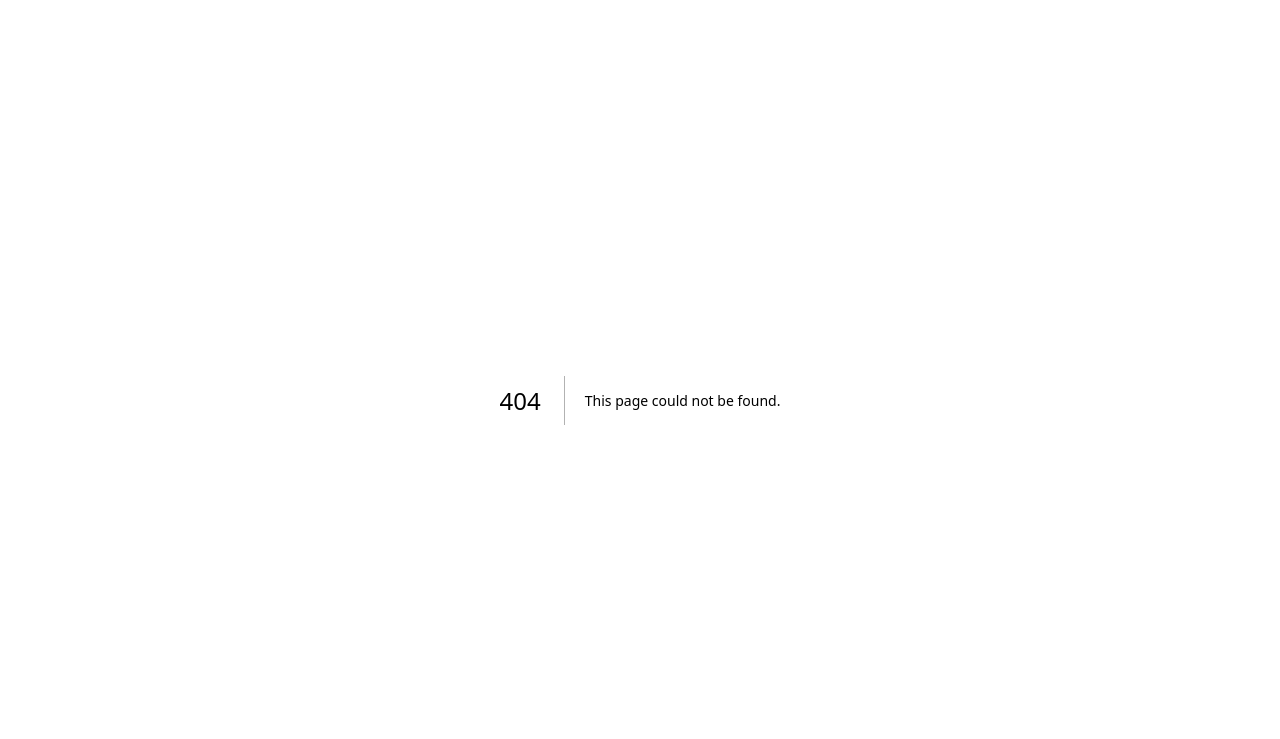
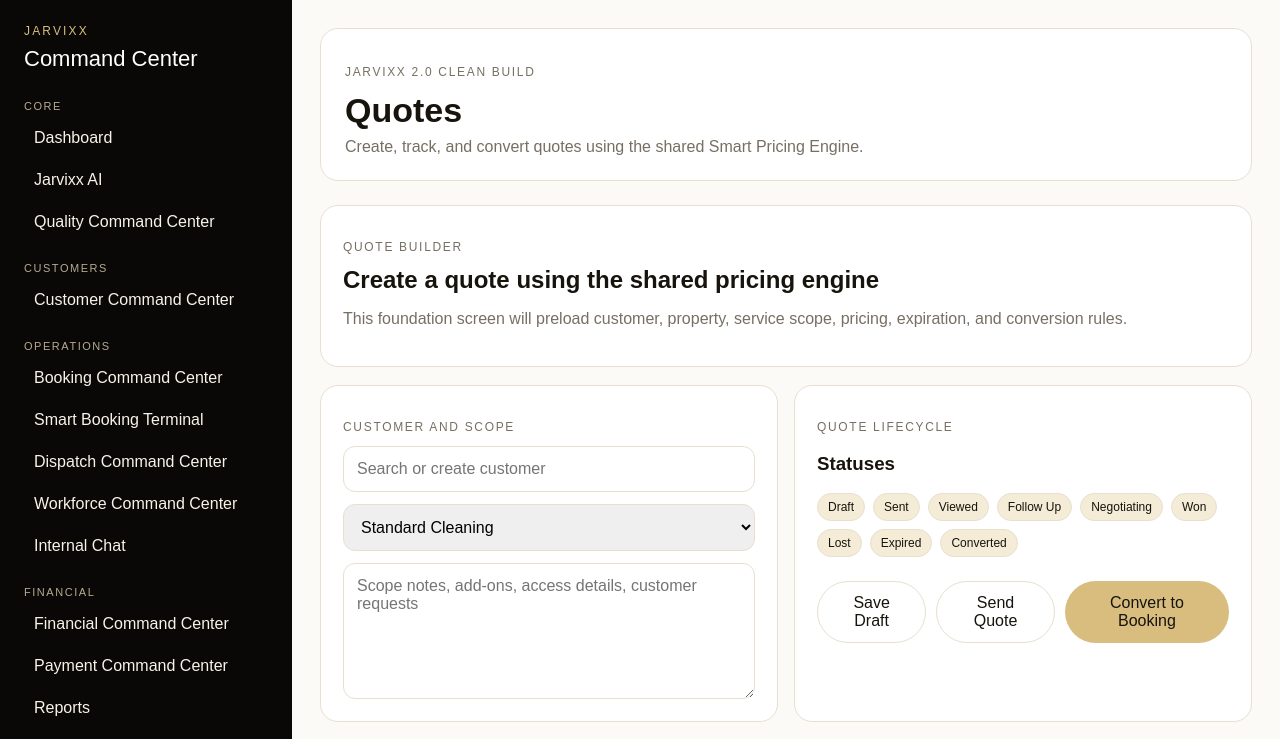
Before and after one commit to 360jarvis/JARVISV4, a Next.js app: page /app/quotes in a window 1280 px wide. Before the commit this address had no page. Shown: the top 739 px of the page. Built offline with nearby package versions, Linux system fonts and the light colour scheme.

Commit message:
Add Quotes route

```diff
--- /dev/null
+++ b/app/app/quotes/page.tsx
@@ -0,0 +1,6 @@
+import AppShell from '../../../components/AppShell';
+import QuoteBuilder from '../../../components/QuoteBuilder';
+
+export default function QuotesPage() {
+  return <AppShell title="Quotes" subtitle="Create, track, and convert quotes using the shared Smart Pricing Engine."><QuoteBuilder /></AppShell>;
+}
```
